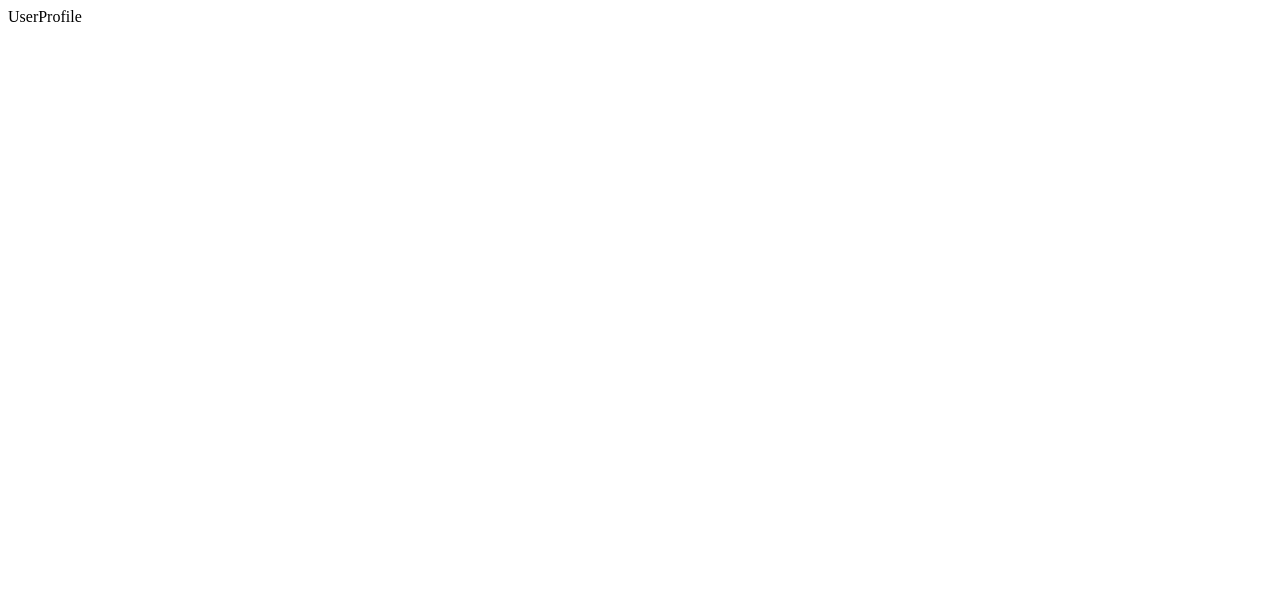
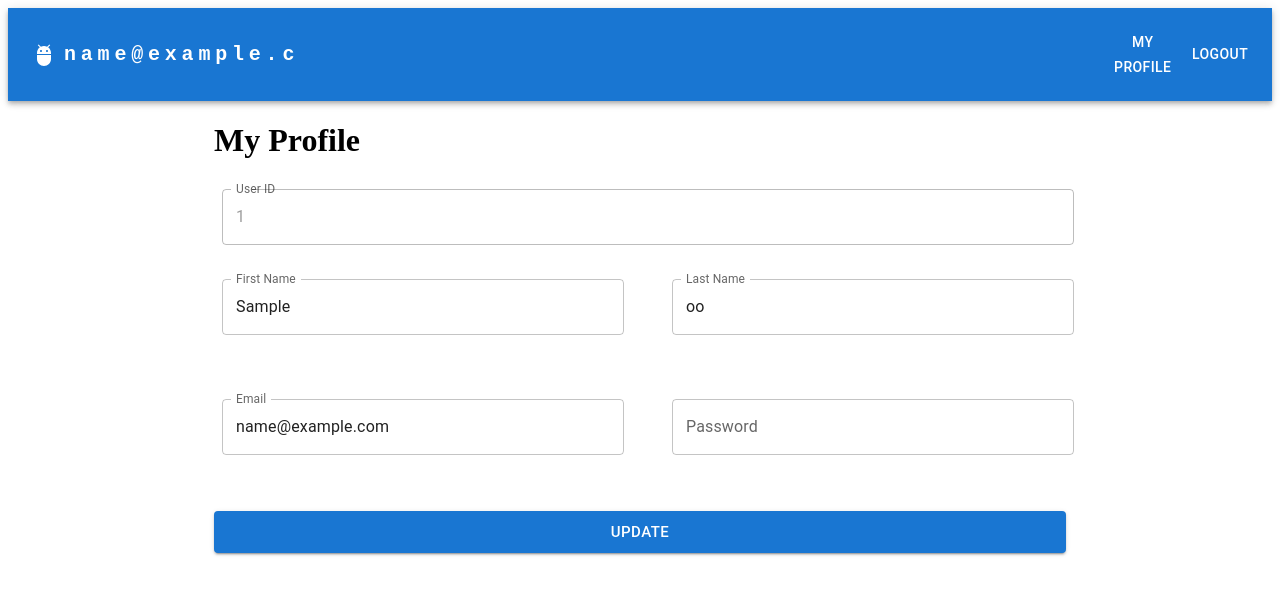
Before and after one commit to sachin-ranganath-k/e-library, a React (Create React App) app: page /MyProfile in a window 1280 px wide. Shown: the top 594 px of the page. Built offline with nearby package versions, Linux system fonts and the light colour scheme; sample sign-in values are in the browser's storage.

Commit message:
User Profile added

```diff
--- a/src/components/users/navbar/NavBar.js
+++ b/src/components/users/navbar/NavBar.js
@@ -8,7 +8,6 @@ import Button from "@mui/material/Button";
 import AdbIcon from "@mui/icons-material/Adb";
 import { NavItems } from "./NavItems";
 import { useNavigate } from "react-router-dom";
-
 
 const NavBar = () => {
   const navigate = useNavigate();
@@ -50,7 +49,7 @@ const NavBar = () => {
           >
             {userEmail}
           </Typography>
-
+          <div style={{marginLeft:"65%"}}>
           <Box sx={{ flexGrow: 1, display: { xs: "none", md: "flex" } }}>
             {NavItems.map((page) => (
               <Button
@@ -62,6 +61,7 @@ const NavBar = () => {
               </Button>
             ))}
           </Box>
+          </div>
         </Toolbar>
       </Container>
     </AppBar>
--- a/src/components/users/pages/UserProfile.js
+++ b/src/components/users/pages/UserProfile.js
@@ -1,9 +1,120 @@
-import React from 'react'
+import React, { useEffect } from "react";
+import {
+  Box,
+  Grid,
+  Container,
+  Button,
+  FormControl,
+  InputLabel,
+  OutlinedInput,
+} from "@mui/material";
+import { SPACING } from "../../../constants/styleGuide";
+import NavBar from "../navbar/NavBar";
 
 const UserProfile = () => {
+  const allInfo = JSON.parse(localStorage.getItem("userInfo"));
+
+  // useEffect(() => {
+  //   for(const key in allInfo){
+  //     console.log(`${key}:${allInfo[key]}`)
+  //   }
+  // }, []);
   return (
-    <div>UserProfile</div>
-  )
-}
+    <div>
+      <NavBar />
+      <Container maxWidth="md">
+        <div className="heading">
+          <h1>My Profile</h1>
+        </div>
+        <div className="formContainer">
+          <Box sx={{ flexGrow: 1 }}>
+          <Grid container spacing={SPACING.s12}>
+          <Grid item xs={SPACING.s12}>
+                <FormControl fullWidth sx={{ m: 1 }}>
+                  <InputLabel htmlFor="outlined-adornment-amount">
+                    User ID
+                  </InputLabel>
+                  <OutlinedInput
+                    id="outlined-adornment-amount"
+                    value={allInfo.id}
+                    // onChange={handleChange("amount")}
+                    label="ID"
+                    disabled
+                  />
+                </FormControl>
+              </Grid>
+          </Grid>
+          <br />
+            <Grid container spacing={SPACING.s6}>
+              <Grid item xs={SPACING.s6}>
+                <FormControl fullWidth sx={{ m: 1 }}>
+                  <InputLabel htmlFor="outlined-adornment-amount">
+                    First Name
+                  </InputLabel>
+                  <OutlinedInput
+                    id="outlined-adornment-amount"
+                    value={allInfo.firstName}
+                    // onChange={handleChange("amount")}
+                    label="First Name"
+                  />
+                </FormControl>
+              </Grid>
+              <Grid item xs={SPACING.s6}>
+                <FormControl fullWidth sx={{ m: 1 }}>
+                  <InputLabel htmlFor="outlined-adornment-amount">
+                    Last Name
+                  </InputLabel>
+                  <OutlinedInput
+                    id="outlined-adornment-amount"
+                    value="oo"
+                    // onChange={handleChange("amount")}
+                    label="Last Name"
+                  />
+                </FormControl>
+              </Grid>
+              <Grid item xs={SPACING.s6}>
+                <FormControl fullWidth sx={{ m: 1 }}>
+                  <InputLabel htmlFor="outlined-adornment-amount">
+                    Email
+                  </InputLabel>
+                  <OutlinedInput
+                    id="outlined-adornment-amount"
+                    value={allInfo.email}
+                    // onChange={handleChange("amount")}
+                    label="Email"
+                  />
+                </FormControl>
+              </Grid>
+              <Grid item xs={SPACING.s6}>
+                <FormControl fullWidth sx={{ m: 1 }}>
+                  <InputLabel htmlFor="outlined-adornment-amount">
+                    Password
+                  </InputLabel>
+                  <OutlinedInput
+                    id="outlined-adornment-amount"
+                    value={allInfo.setPassword}
+                    // onChange={handleChange("amount")}
+                    label="Password"
+                  />
+                </FormControl>
+              </Grid>
+              <Grid item xs={SPACING.s12}>
+                <Button
+                  variant="contained"
+                  size="large"
+                  fullWidth="true"
+                  // onClick={login}
+                >
+                  Update
+                </Button>
+              </Grid>
+            </Grid>
+            <br />
+          </Box>
+        </div>
+      </Container>
+    </div>
+  );
+};
 
 export default UserProfile;
```
